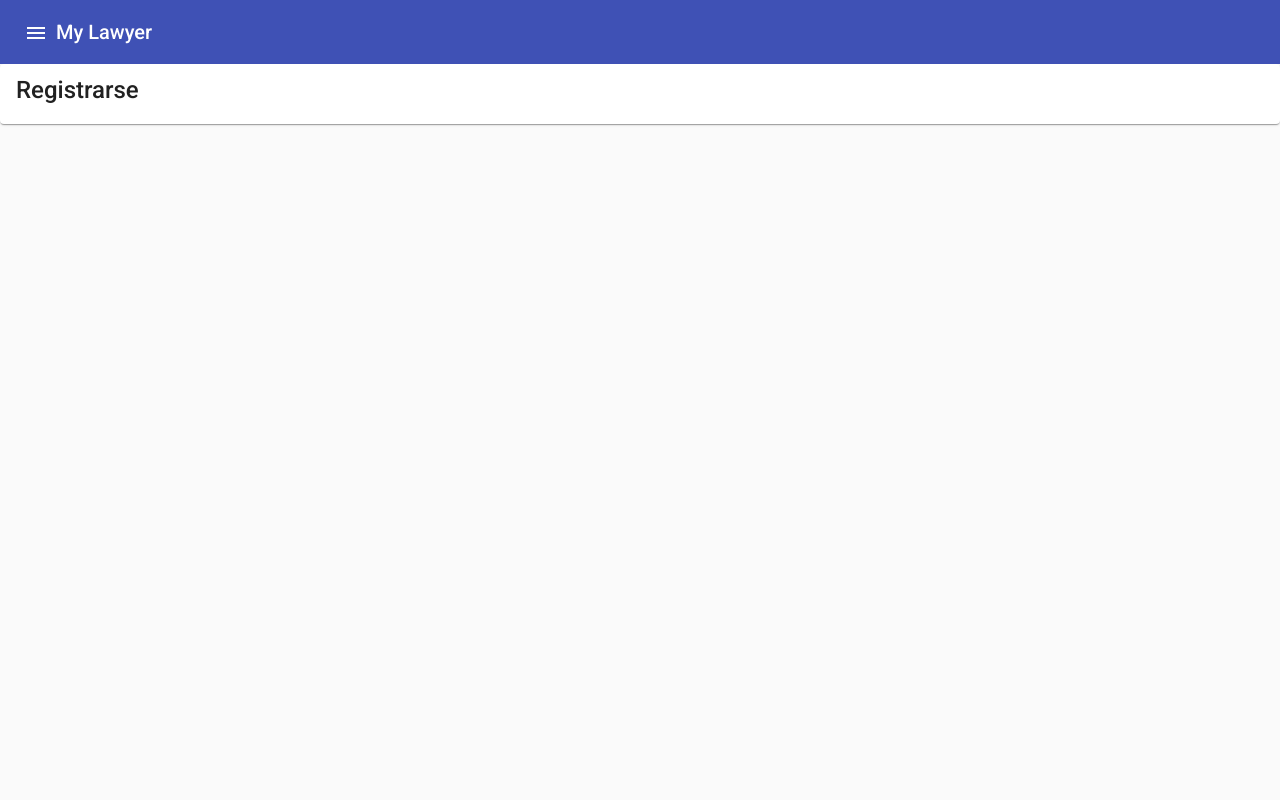
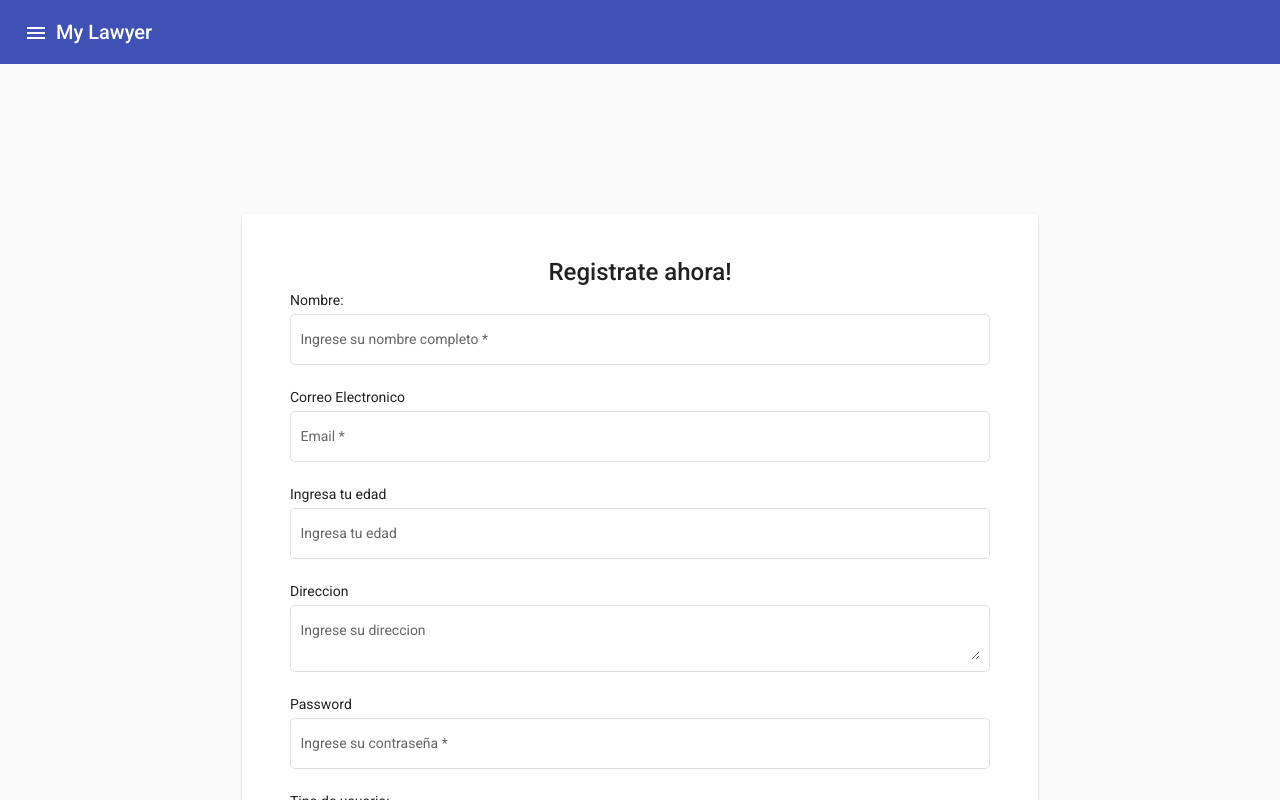
Before and after one commit to aplicaciones-open-source-202201-es5c/frontend-mylawyer, an Angular app: page /signUp in a window 1280 px wide. Built offline with nearby package versions, Linux system fonts and the light colour scheme.

Commit message:
added html for signUp

```diff
--- a/src/app/security/pages/sign-in/sign-in.component.html
+++ b/src/app/security/pages/sign-in/sign-in.component.html
@@ -25,7 +25,6 @@
                   >email required.</mat-error>
                 </div>
               </mat-form-field>
-
             </mat-grid-tile>
             <mat-grid-tile>
               <mat-form-field appearance="outline" >
--- a/src/app/security/pages/sign-in/sign-in.component.ts
+++ b/src/app/security/pages/sign-in/sign-in.component.ts
@@ -10,6 +10,7 @@ import {Router} from "@angular/router";
 })
 export class SignInComponent {
   signInForm: FormGroup;
+
 
   constructor(public builder: FormBuilder,
               public authService: SignService,
@@ -25,6 +26,7 @@ export class SignInComponent {
   get password(){
     return this.signInForm.controls['password'];
   }
+
   signIn(){
     this.authService.signIn(this.signInForm.value).subscribe((response:any)=>{
       localStorage.setItem('accessToken',JSON.stringify(response.accessToken));
--- a/src/app/security/pages/sign-up/sign-up.component.css
+++ b/src/app/security/pages/sign-up/sign-up.component.css
@@ -0,0 +1,40 @@
+.container{
+ display: flex;
+  justify-content: center;
+  margin-top: 150px;
+}
+mat-card{
+  width: 700px;
+  padding: 0 3rem;
+  padding-top: 3rem;
+}
+mat-card-title{
+  text-align: center;
+}
+mat-form-field{
+  width: 100%;
+}
+.field_type mat-label{
+  display: block;
+}
+.options{
+  display: flex;
+  justify-content: space-evenly;
+}
+button:active{
+  background-color: blue;
+}
+mat-card-actions button{
+  display: block;
+  margin: 1.5rem 0;
+  width: 100%;
+  padding: 0.5rem;
+  font-size: 20px;
+}
+mat-card-actions a{
+  text-decoration: none;
+  display: block ;
+  font-size: 15.3px;
+  text-align: center;
+  margin-bottom: 0.6rem;
+}
--- a/src/app/security/pages/sign-up/sign-up.component.html
+++ b/src/app/security/pages/sign-up/sign-up.component.html
@@ -1,5 +1,73 @@
+<div class="container">
 <mat-card>
-  <mat-card-title>Registrarse</mat-card-title>
-  <div class="decorator"></div>
+  <mat-card-title>Registrate ahora!</mat-card-title>
+  <form [formGroup]="signUpForm">
+    <div>
+      <div class="field_name">
+        <mat-label>Nombre: </mat-label>
+        <mat-form-field style="display: block" appearance="outline">
+          <mat-label>Ingrese su nombre completo</mat-label>
+          <input matInput
+                 required>
+        </mat-form-field>
+      </div>
+      <div class="field_email">
+        <mat-label>Correo Electronico</mat-label>
+        <mat-form-field appearance="outline" >
+          <mat-label>Email</mat-label>
+          <input
+            matInput
+            placeholder="Correo Electronico"
+            formControlName="email"
+            required>
+          <div *ngIf="email.invalid && (email.dirty || email!.touched)">
+            <mat-error *ngIf="email.errors?.['email']"
+            >You must enter a valid email.</mat-error>
+            <mat-error *ngIf="email.errors?.['required']"
+            >email required.</mat-error>
+          </div>
+        </mat-form-field>
+      </div>
+      <div class="field_age">
+        <mat-label>Ingresa tu edad</mat-label>
+        <mat-form-field class="example-full-width" appearance="outline">
+          <mat-label>Ingresa tu edad</mat-label>
+          <input matInput>
+        </mat-form-field>
+      </div>
+      <div class="field_address">
+        <mat-label>Direccion</mat-label>
+        <mat-form-field class="example-full-width" appearance="outline">
+          <mat-label>Ingrese su direccion</mat-label>
+          <textarea matInput placeholder="Ex. 100 Main St"></textarea>
+        </mat-form-field>
+      </div>
+      <div class="field_password">
+        <mat-label>Password</mat-label>
+        <mat-form-field class="example-full-width" appearance="outline">
+          <mat-label>Ingrese su contraseña</mat-label>
+          <input
+            type="password"
+            matInput
+            placeholder="contraseña"
+            formControlName="password"
+            required
+          >
+        </mat-form-field>
+      </div>
+      <div class="field_type">
+        <mat-label>Tipo de usuario: {{usuario}}</mat-label>
+        <div class="options">
+          <button class="buttonOption" mat-raised-button (click)="userTypeViewer(false)">Cliente</button>
+          <button class="buttonOption" mat-raised-button (click)="userTypeViewer(true)">Abogado</button>
+        </div>
+      </div>
+    </div>
+    <mat-card-actions>
+      <button mat-raised-button color="primary" >Registrarse</button>
+      <a href="/signIn">Tienes una cuenta?</a>
+    </mat-card-actions>
+  </form>
 
 </mat-card>
+</div>
--- a/src/app/security/pages/sign-up/sign-up.component.ts
+++ b/src/app/security/pages/sign-up/sign-up.component.ts
@@ -10,6 +10,11 @@ import {Router} from "@angular/router";
 })
 export class SignUpComponent {
   signUpForm: FormGroup;
+  optionselected: boolean;
+  lawyer: boolean;
+  usuario: string;
+
+
 
   constructor(public builder: FormBuilder,
               public authService: SignService,
@@ -18,6 +23,9 @@ export class SignUpComponent {
       email: ['', [Validators.email, Validators.required]],
       password: ['', [Validators.email, Validators.minLength(6)]],
     });
+    this.optionselected=false;
+    this.lawyer= false;
+    this.usuario="";
   }
   get email(){
     return this.signUpForm.controls['email'];
@@ -27,7 +35,18 @@ export class SignUpComponent {
   }
   signUp(){
 
-
+  }
+  userTypeViewer(Usertype :boolean){
+    this.optionselected=true;
+    this.lawyer=Usertype;
+    if(this.optionselected===true&&this.lawyer===true){
+      alert("Eligiste Abogado")
+      this.usuario="abogado";
+    }
+    else{
+      alert("Eligiste cliente")
+      this.usuario="cliente";
+    }
   }
 
 
```
